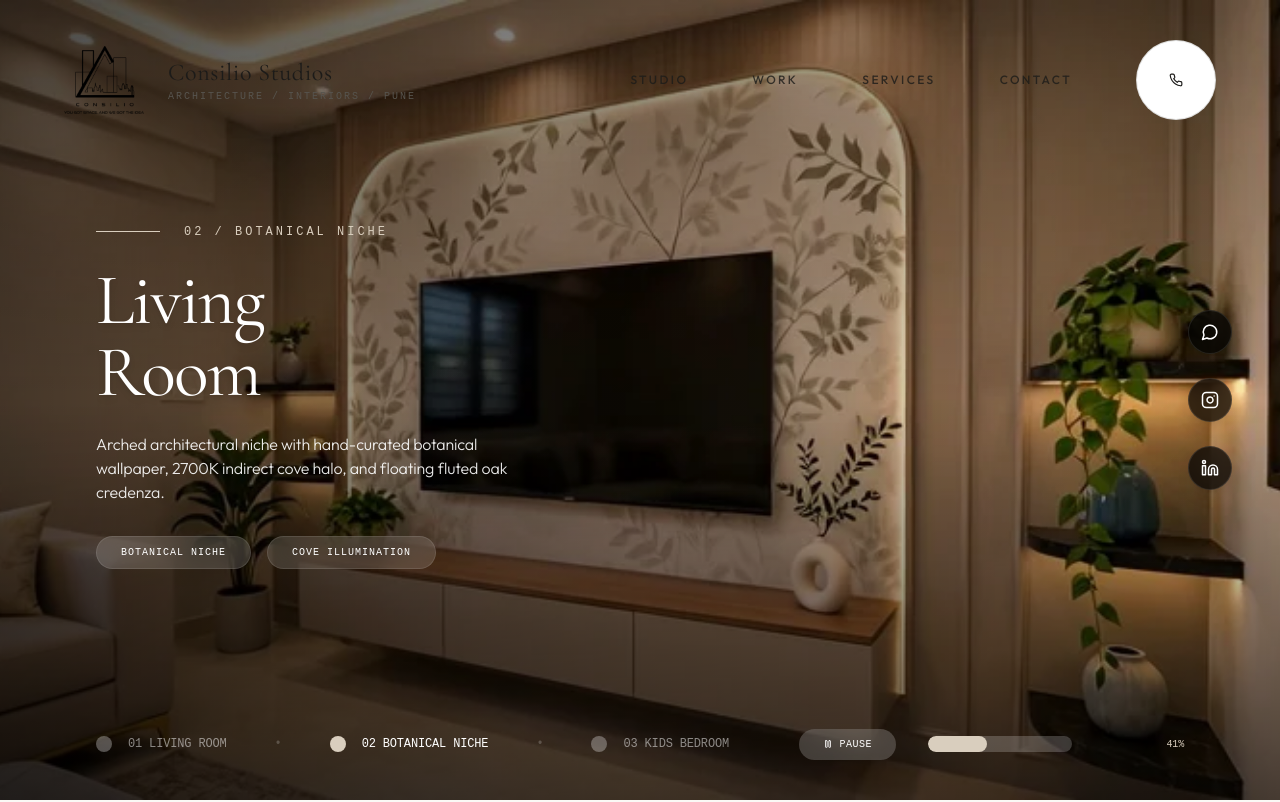
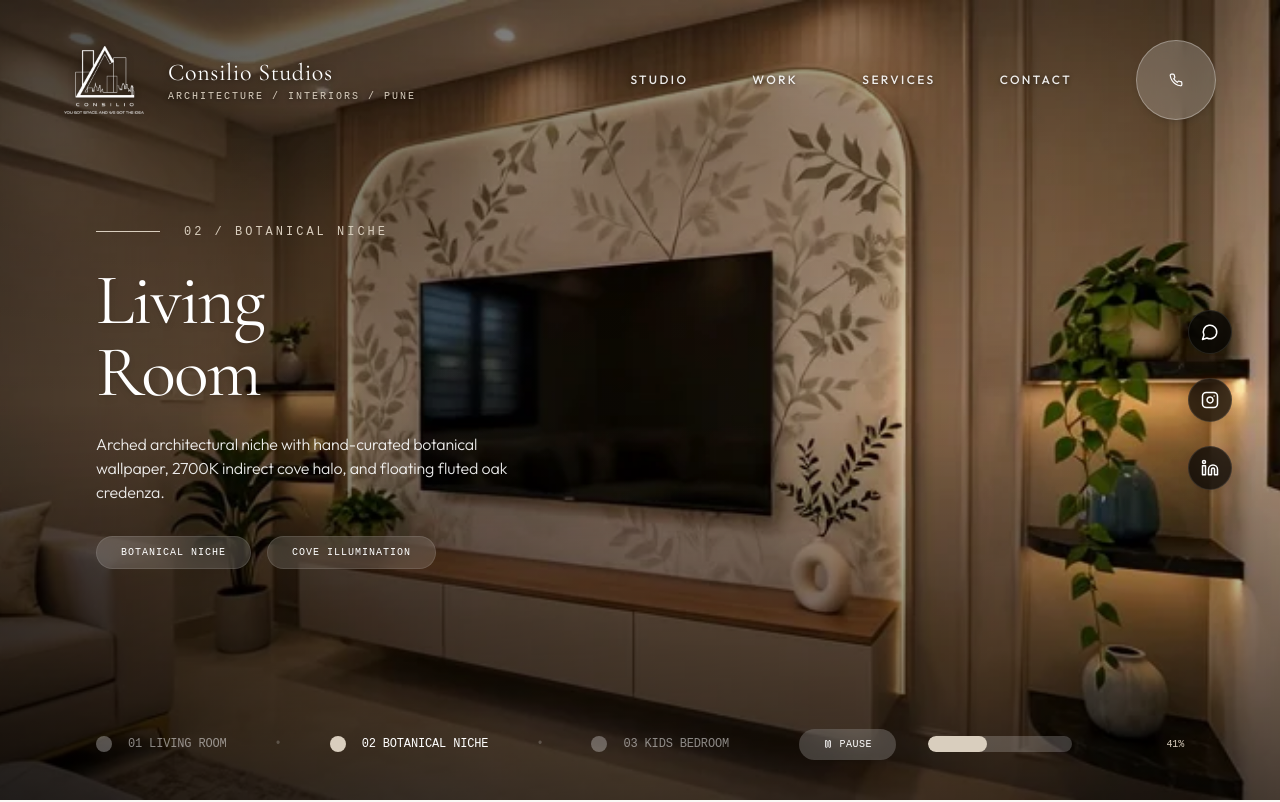
Before and after one commit to purva-de/antigravitytest, a React (Vite) app: page / in a window 1280 px wide. Shown: the top 802 px of the page. Built offline with nearby package versions, Linux system fonts and the light colour scheme; the HTML template or start-up script is replaced by a standard one.

Commit message:
Make navbar transparent with white logo/text initially, switching to black after scrolling

```diff
--- a/src/components/Navbar.jsx
+++ b/src/components/Navbar.jsx
@@ -14,6 +14,7 @@ export default function Navbar({ activeSection, onNavigate }) {
         setIsScrolled(false);
       }
     };
+    handleScroll();
     window.addEventListener('scroll', handleScroll, { passive: true });
     return () => window.removeEventListener('scroll', handleScroll);
   }, []);
@@ -54,7 +55,7 @@ export default function Navbar({ activeSection, onNavigate }) {
         className={`fixed top-0 left-0 right-0 z-40 transition-all duration-300 ${
           isScrolled
             ? 'glass-nav py-2.5 sm:py-3.5 shadow-sm border-b border-[#1C1B19]/10'
-            : 'bg-[#FAF8F5]/90 sm:bg-transparent backdrop-blur-md sm:backdrop-blur-none py-2.5 sm:py-5 border-b border-[#1C1B19]/8 sm:border-b-transparent'
+            : 'bg-transparent py-3 sm:py-5 border-b border-transparent'
         }`}
       >
         <div className="max-w-7xl mx-auto px-3.5 sm:px-6 lg:px-8 flex items-center justify-between gap-2">
@@ -66,20 +67,36 @@ export default function Navbar({ activeSection, onNavigate }) {
             className="flex items-center gap-2.5 sm:gap-3 group focus:outline-hidden min-w-0"
             aria-label="Consilio Studios Home"
           >
-            {/* The Official Uploaded Logo - Crisp High-Contrast Black */}
+            {/* The Official Uploaded Logo: White over hero video, Solid Black after scrolling */}
             <div className="w-8 h-8 sm:w-10 sm:h-10 flex items-center justify-center transition-transform duration-300 group-hover:scale-105 shrink-0">
               <img
                 src="/logo.png"
                 alt="Consilio Studios Logo"
-                className="w-full h-full object-contain filter brightness-0 transition-all duration-300"
+                className={`w-full h-full object-contain transition-all duration-300 ${
+                  isScrolled
+                    ? 'filter brightness-0'
+                    : 'filter brightness-0 invert drop-shadow-[0_1px_3px_rgba(0,0,0,0.6)]'
+                }`}
               />
             </div>
 
             <div className="flex flex-col min-w-0">
-              <span className="font-serif text-[17px] xs:text-xl sm:text-2xl font-normal tracking-wide text-[#1C1B19] leading-tight whitespace-nowrap">
+              <span
+                className={`font-serif text-[17px] xs:text-xl sm:text-2xl font-normal tracking-wide leading-tight whitespace-nowrap transition-colors duration-300 ${
+                  isScrolled
+                    ? 'text-[#1C1B19]'
+                    : 'text-white drop-shadow-[0_1px_3px_rgba(0,0,0,0.6)]'
+                }`}
+              >
                 Consilio Studios
               </span>
-              <span className="text-[8px] xs:text-[9px] sm:text-[10px] tracking-[0.16em] sm:tracking-[0.2em] font-mono text-[#57544E] uppercase font-medium whitespace-nowrap">
+              <span
+                className={`text-[8px] xs:text-[9px] sm:text-[10px] tracking-[0.16em] sm:tracking-[0.2em] font-mono uppercase font-medium whitespace-nowrap transition-colors duration-300 ${
+                  isScrolled
+                    ? 'text-[#57544E]'
+                    : 'text-[#D9CEBE] drop-shadow-[0_1px_2px_rgba(0,0,0,0.6)]'
+                }`}
+              >
                 <span className="hidden xs:inline">ARCHITECTURE / INTERIORS / </span>PUNE
               </span>
             </div>
@@ -94,7 +111,11 @@ export default function Navbar({ activeSection, onNavigate }) {
                   key={item.label}
                   href={item.href}
                   onClick={(e) => handleItemClick(e, item.href)}
-                  className="text-xs tracking-[0.2em] font-medium text-[#1C1B19]/80 dark:text-[#FAF8F5]/80 hover:text-[#1C1B19] dark:hover:text-[#FAF8F5] hover-underline-animation transition-colors duration-200"
+                  className={`text-xs tracking-[0.2em] font-medium hover-underline-animation transition-colors duration-200 ${
+                    isScrolled
+                      ? 'text-[#1C1B19]/80 hover:text-[#1C1B19]'
+                      : 'text-white/90 hover:text-white drop-shadow-[0_1px_2px_rgba(0,0,0,0.6)]'
+                  }`}
                 >
                   {item.label}
                 </a>
@@ -106,21 +127,33 @@ export default function Navbar({ activeSection, onNavigate }) {
               {/* Circular Phone / WhatsApp Button */}
               <a
                 href={`tel:${STUDIO_INFO.phone.replace(/\s+/g, '')}`}
-                className="w-8 h-8 sm:w-10 sm:h-10 rounded-full bg-white hover:bg-[#FAF8F5] text-[#1C1B19] border border-[#1C1B19]/15 flex items-center justify-center shadow-xs backdrop-blur-md transition-transform duration-300 hover:scale-105 focus:outline-hidden"
+                className={`w-8 h-8 sm:w-10 sm:h-10 rounded-full flex items-center justify-center backdrop-blur-md transition-all duration-300 hover:scale-105 focus:outline-hidden ${
+                  isScrolled
+                    ? 'bg-white hover:bg-[#FAF8F5] text-[#1C1B19] border border-[#1C1B19]/15 shadow-xs'
+                    : 'bg-white/20 hover:bg-white/30 text-white border border-white/30 shadow-md'
+                }`}
                 title={`Call Consilio Studios: ${STUDIO_INFO.phone}`}
                 aria-label={`Call Consilio Studios at ${STUDIO_INFO.phone}`}
               >
-                <Phone size={14} className="text-[#1C1B19]" />
+                <Phone size={14} className={isScrolled ? 'text-[#1C1B19]' : 'text-white'} />
               </a>
 
               {/* Mobile Hamburger Toggle */}
               <button
                 onClick={() => setMobileMenuOpen(!mobileMenuOpen)}
-                className="md:hidden w-8 h-8 sm:w-9 sm:h-9 rounded-full border border-[#1C1B19]/20 flex items-center justify-center text-[#1C1B19] bg-white hover:bg-[#FAF8F5] shadow-xs backdrop-blur-md transition-all duration-200 focus:outline-hidden"
+                className={`md:hidden w-8 h-8 sm:w-9 sm:h-9 rounded-full flex items-center justify-center backdrop-blur-md transition-all duration-200 focus:outline-hidden ${
+                  isScrolled
+                    ? 'bg-white hover:bg-[#FAF8F5] text-[#1C1B19] border border-[#1C1B19]/20 shadow-xs'
+                    : 'bg-white/20 hover:bg-white/30 text-white border border-white/30 shadow-md'
+                }`}
                 aria-label={mobileMenuOpen ? "Close menu" : "Open mobile menu"}
                 aria-expanded={mobileMenuOpen}
               >
-                {mobileMenuOpen ? <X size={16} className="text-[#1C1B19]" /> : <Menu size={16} className="text-[#1C1B19]" />}
+                {mobileMenuOpen ? (
+                  <X size={16} className={isScrolled ? 'text-[#1C1B19]' : 'text-white'} />
+                ) : (
+                  <Menu size={16} className={isScrolled ? 'text-[#1C1B19]' : 'text-white'} />
+                )}
               </button>
             </div>
           </div>
```
